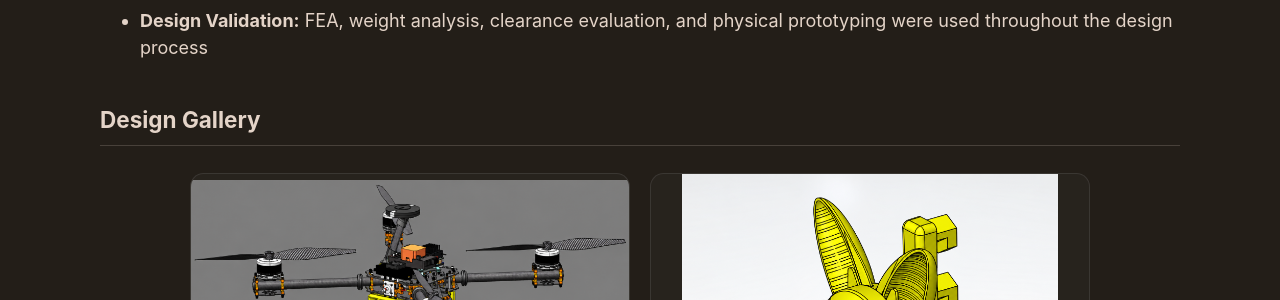
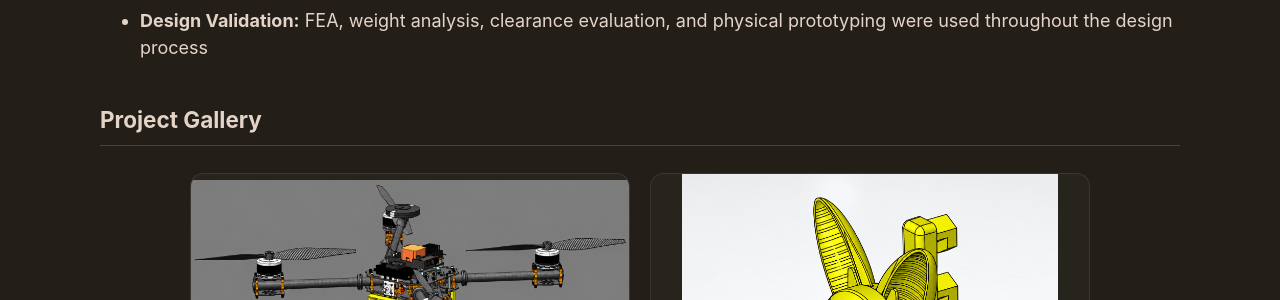
Before and after one commit to laurn156/laurn156.github.io, a Jekyll site: the page built from _portfolio/bat-uas.md, in a window 1280 px wide and 900 px high, scrolled down 1137 px. Shown: the part 154-454 px from the top of the window. Built offline with Jekyll 4.4.1, drawn with Linux system fonts in a browser that asks for light colours; a style sheet for code colours, icons or effects is not loaded.

Commit message:
Rename section from 'Design Gallery' to 'Project Gallery'

```diff
--- a/_portfolio/bat-uas.md
+++ b/_portfolio/bat-uas.md
@@ -27,7 +27,7 @@ This project focused on the mechanical design and development of a bat-inspired
 - **Custom Components:** 3D-printed housings and mounting components designed in SOLIDWORKS with consideration for weight, fit, and integration
 - **Design Validation:** FEA, weight analysis, clearance evaluation, and physical prototyping were used throughout the design process
 
-## Design Gallery
+## Project Gallery
 
 <div class="project-gallery">
   <figure>
```
